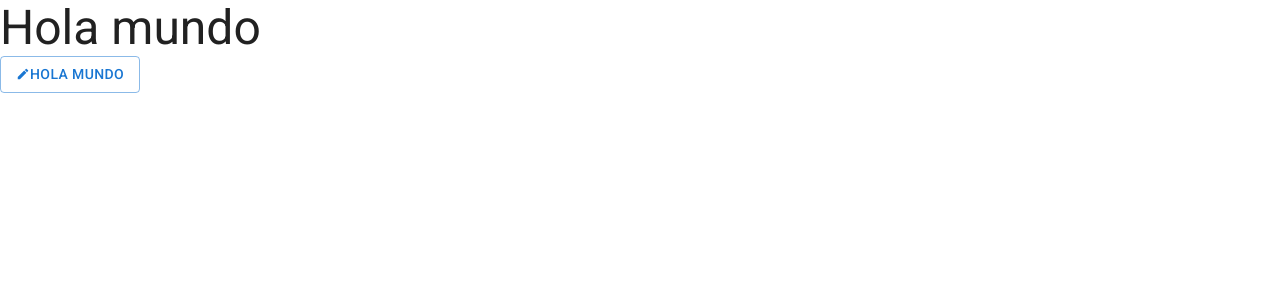
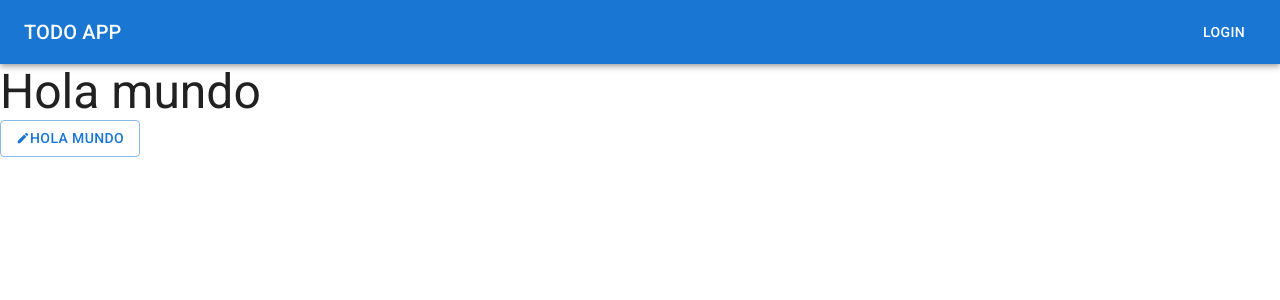
Before and after one commit to daniel21dev/todofront, a React (Create React App) app: page / in a window 1280 px wide. Shown: the top 300 px of the page. Built offline with nearby package versions, Linux system fonts and the light colour scheme.

Commit message:
navbar created

```diff
--- a/src/App.js
+++ b/src/App.js
@@ -1,16 +1,18 @@
 import { Button, CssBaseline, Typography } from "@mui/material";
 import {Edit} from "@mui/icons-material"
 import axios from './config/axios'
+import { Navbar } from "./components/layout/Navbar";
 
 function App() {
   return (
-    <div className="App">
+    <>
       <CssBaseline />
+      <Navbar />
       <Typography variant="h3">Hola mundo</Typography>
       <Button variant="outlined">
         <Edit fontSize="4"/>
         Hola mundo</Button>
-    </div>
+    </>
   );
 }
 
--- /dev/null
+++ b/src/components/layout/Navbar.js
@@ -0,0 +1,21 @@
+import { AppBar, Button, IconButton, Toolbar, Typography } from '@mui/material'
+import { Box } from '@mui/system'
+import React from 'react'
+import {Menu} from '@mui/icons-material'
+
+export const Navbar = () => {
+    return (
+        <Box sx={{ flexGrow: 1 }}>
+            <AppBar position="static">
+                <Toolbar>
+                    <Typography variant="h6" component="div" sx={{ flexGrow: 1 }}>
+                        TODO APP
+                    </Typography>
+                    <Button color="inherit">
+                        Login
+                    </Button>
+                </Toolbar>
+            </AppBar>
+        </Box>
+    )
+}
```
